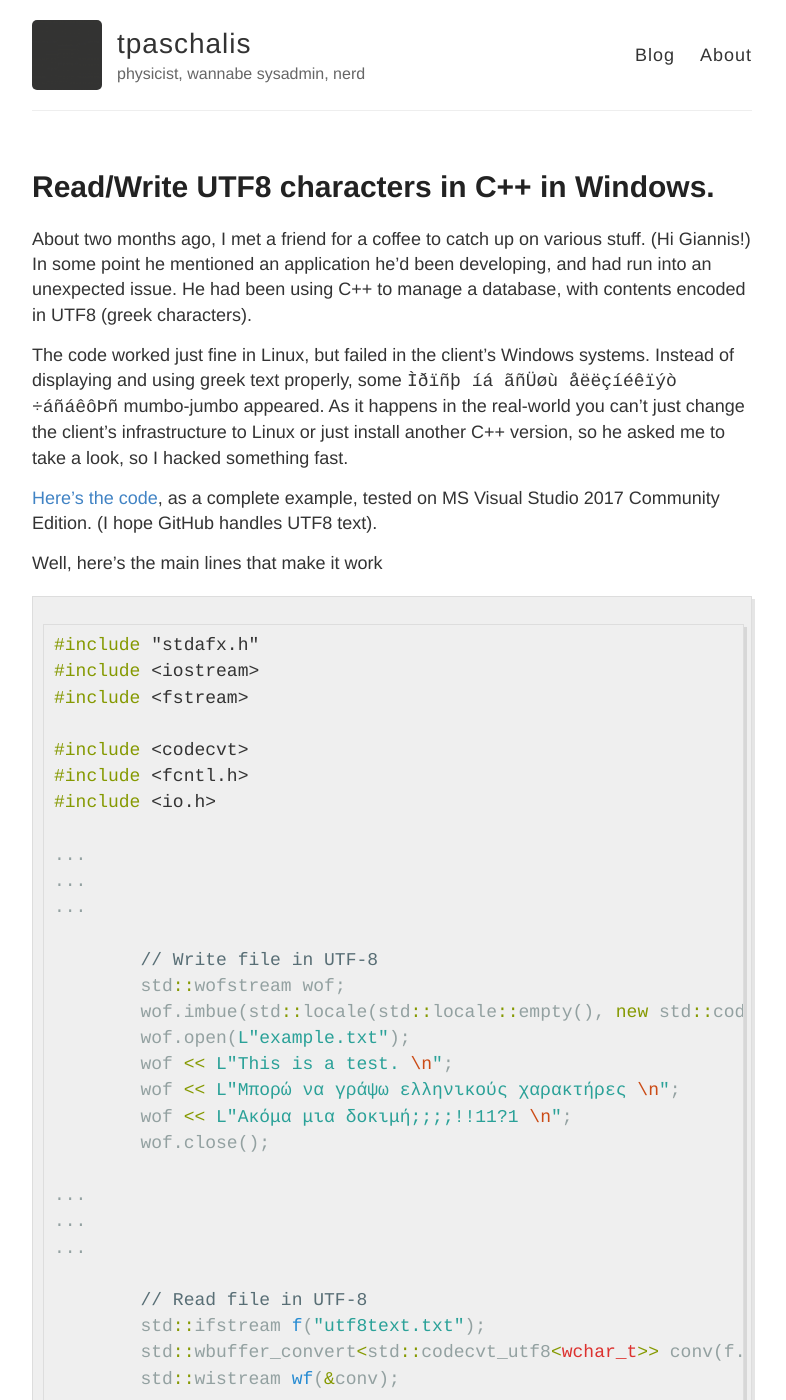
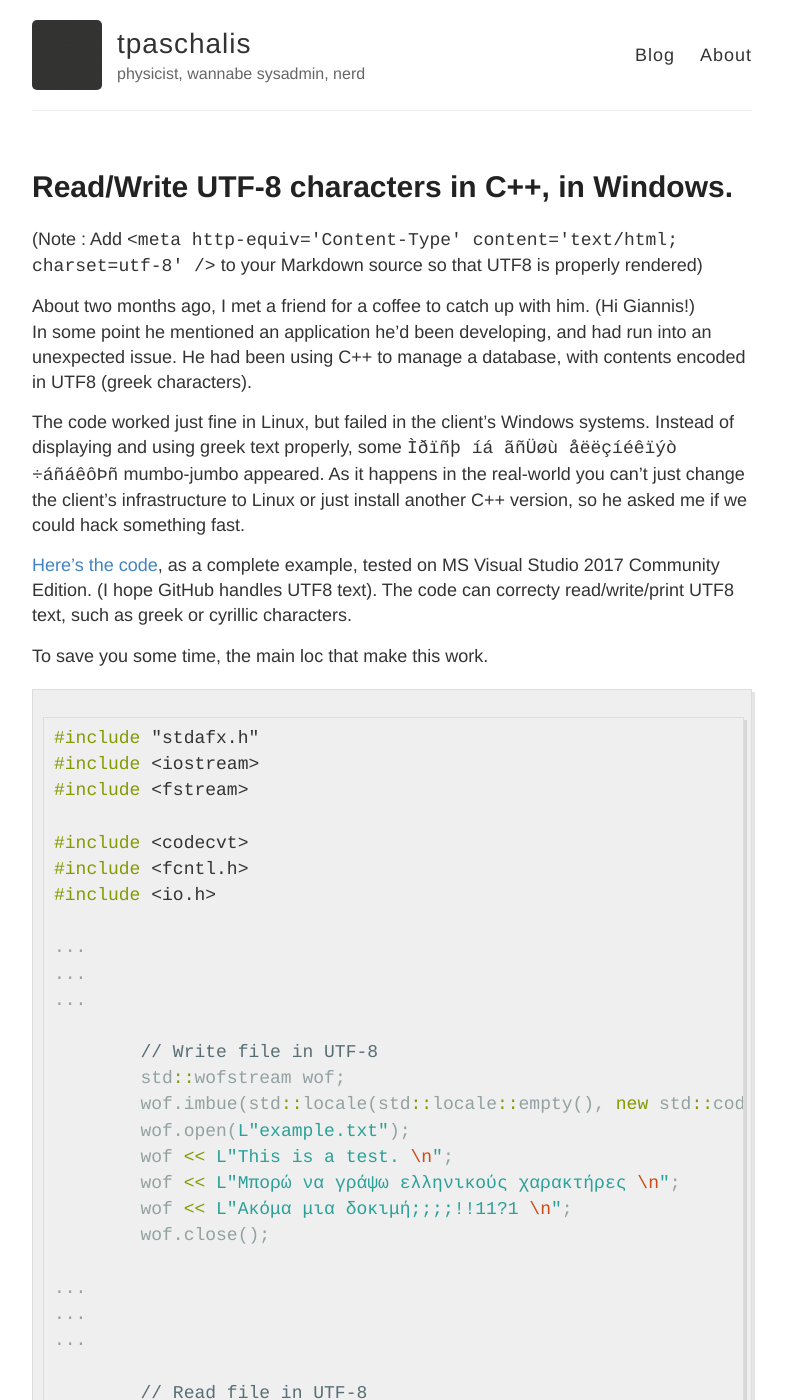
Before and after one commit to tpaschalis/tpaschalis.github.io, a Jekyll site: the page built from _posts/2017-10-12-cpp-utf8.markdown, in a window 1280 px wide and 1400 px high. Shown: the whole window, without its empty margins (248-1034 px from the left). Built offline with Jekyll 4.4.1, drawn with Linux system fonts in a browser that asks for light colours; some of the changed text lies outside the part shown.

Commit message:
utf8 cpp proof

````diff
--- a/_posts/2017-10-12-cpp-utf8.markdown
+++ b/_posts/2017-10-12-cpp-utf8.markdown
@@ -1,6 +1,6 @@
 ---
 layout: post
-title:  Read/Write UTF8 characters in C++ in Windows.
+title:  Read/Write UTF-8 characters in C++, in Windows.
 date:   2017-10-12
 author: Paschalis Ts
 tags:   [code, windows]
@@ -8,15 +8,16 @@ mathjax: true
 description: "I had trouble reading/writing UTF8-encoded text in Windows."
 ---
 <meta http-equiv='Content-Type' content='text/html; charset=utf-8' />
+(Note : Add `<meta http-equiv='Content-Type' content='text/html; charset=utf-8' />` to your Markdown source so that UTF8 is properly rendered)
 
-About two months ago, I met a friend for a coffee to catch up on various stuff. (Hi Giannis!)
+About two months ago, I met a friend for a coffee to catch up with him. (Hi Giannis!)
 In some point he mentioned an application he'd been developing, and had run into an unexpected issue. He had been using C++ to manage a database, with contents encoded in UTF8 (greek characters).
 
-The code worked just fine in Linux, but failed in the client's Windows systems. Instead of displaying and using greek text properly, some `Ìðïñþ íá ãñÜøù åëëçíéêïýò ÷áñáêôÞñ` mumbo-jumbo appeared. As it happens in the real-world you can't just change the client's infrastructure to Linux or just install another C++ version, so he asked me to take a look, so I hacked something fast.
+The code worked just fine in Linux, but failed in the client's Windows systems. Instead of displaying and using greek text properly, some `Ìðïñþ íá ãñÜøù åëëçíéêïýò ÷áñáêôÞñ` mumbo-jumbo appeared. As it happens in the real-world you can't just change the client's infrastructure to Linux or just install another C++ version, so he asked me if we could hack something fast.
 
-[Here's the code](https://github.com/tpaschalis/cpp-utf8-io), as a complete example, tested on MS Visual Studio 2017 Community Edition. (I hope GitHub handles UTF8 text).
+[Here's the code](https://github.com/tpaschalis/cpp-utf8-io), as a complete example, tested on MS Visual Studio 2017 Community Edition. (I hope GitHub handles UTF8 text). The code can correcty read/write/print UTF8 text, such as greek or cyrillic characters.
 
-Well, here's the main lines that make it work
+To save you some time, the main loc that make this work.
 
 ```cpp
 #include "stdafx.h"
@@ -49,6 +50,7 @@ Well, here's the main lines that make it work
 	std::wbuffer_convert<std::codecvt_utf8<wchar_t>> conv(f.rdbuf());
 	std::wistream wf(&conv);
 
+	// Print string in UTF-8
 #ifdef _WIN32
 	_setmode(_fileno(stdout), _O_WTEXT);
 #else
@@ -57,3 +59,9 @@ Well, here's the main lines that make it work
 	for (wchar_t c; wf.get(c); )
 		std::wcout << c ;
 ```
+
+### What happened then?
+The next day, after he made sure this code worked, he switched the project to C#.
+C# natively supported UTF-8 and also allowed to quickly create both web and android apps for the main code.
+
+Well, maybe someone else will be in the same position and might find it useful!
````
